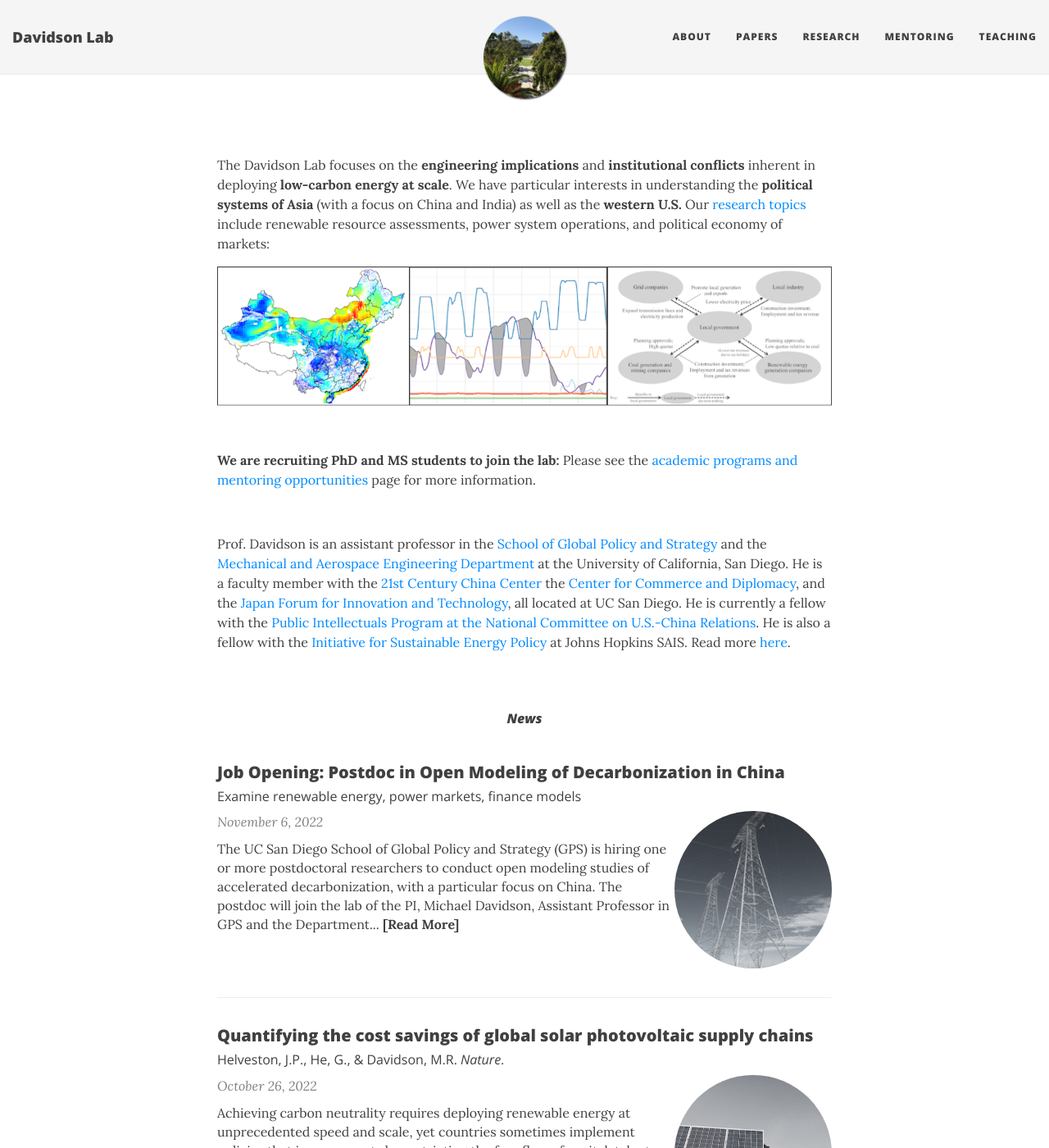
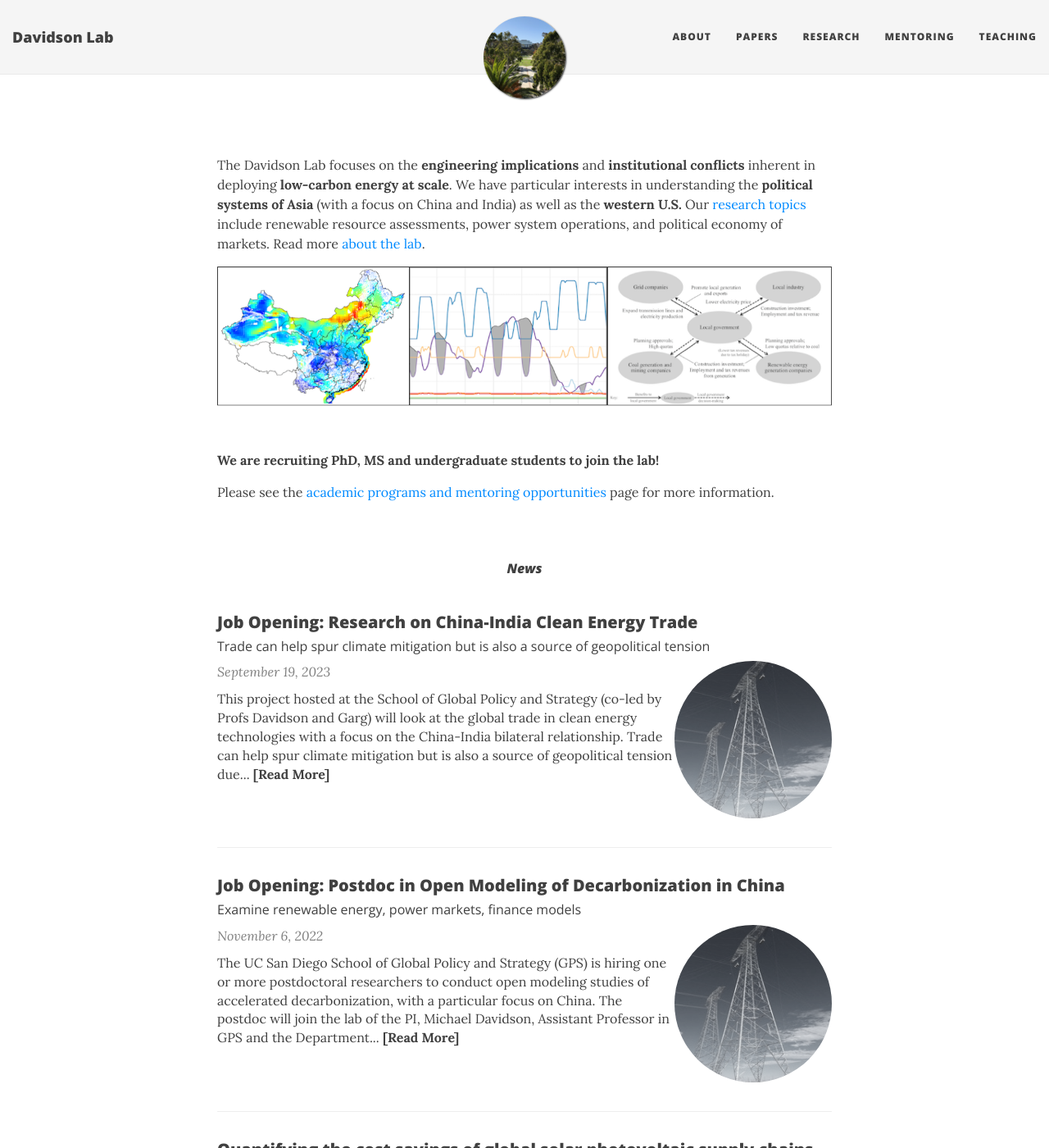
Before and after one commit to east-winds/east-winds.github.io, a Jekyll site: the page built from index.md, in a window 1280 px wide and 1400 px high. Shown: the whole window at 82% size. Built offline with Jekyll 4.4.1, drawn with Linux system fonts in a browser that asks for light colours; nearby versions of some CDN libraries.

Commit message:
Job annos

```diff
--- /dev/null
+++ b/_posts/2023-09-19-researcher-china-india-clean-energy-trade.md
@@ -0,0 +1,15 @@
+---
+layout: post
+title: "Job Opening: Research on China-India Clean Energy Trade"
+subtitle: "Trade can help spur climate mitigation but is also a source of geopolitical tension"
+tags: [post, home]
+image: /img/transmission_tower.jpg
+---
+
+This project hosted at the School of Global Policy and Strategy (co-led by Profs Davidson and Garg) will look at the global trade in clean energy technologies with a focus on the China-India bilateral relationship. Trade can help spur climate mitigation but is also a source of geopolitical tension due to who controls supply chains. Data sources on these topics vary widely (e.g., firm, location, product) and are incomplete, necessitating significant data triangulation and validation. The researcher or researchers will assist with the following tasks: 1) estimating the volume of trade between the two countries in clean energy sectors; 2) establishing a database of import tariffs/quotas, local content requirements, domestic manufacturing subsidies, and technology sharing restrictions in both countries; and 3) understanding explicit or implicit pricing of carbon and particulate matter emissions in trade.
+
+Key Skills: Ability to work independently, attention to detail, and demonstrated data management skills. Experience with R (preferred) or Stata is required. Undergraduate preferred.
+
+Note: this is only open to UCSD undergraduates.
+
+**To Apply: Complete the application on [Handshake](https://joinhandshake.com/emp/jobs/8241793) or by searching for posting 8241793**.
--- a/index.md
+++ b/index.md
@@ -7,19 +7,16 @@ published: true
 <br>
 
 
-The Davidson Lab focuses on the **engineering implications** and **institutional conflicts** inherent in deploying **low-carbon energy at scale**. We have particular interests in understanding the **political systems of Asia** (with a focus on China and India) as well as the **western U.S.** Our [research topics](/research/) include renewable resource assessments, power system operations, and political economy of markets:
+The Davidson Lab focuses on the **engineering implications** and **institutional conflicts** inherent in deploying **low-carbon energy at scale**. We have particular interests in understanding the **political systems of Asia** (with a focus on China and India) as well as the **western U.S.** Our [research topics](/research/) include renewable resource assessments, power system operations, and political economy of markets. Read more [about the lab](/about/).
 
 [![Research topics](/img/index_images.png)](/research/)
 
 <br>
 
-**We are recruiting PhD and MS students to join the lab:** Please see the [academic programs and mentoring opportunities](/mentoring/) page for more information.
+**We are recruiting PhD, MS and undergraduate students to join the lab!**
 
+Please see the [academic programs and mentoring opportunities](/mentoring/) page for more information.
 
-
-<br>
-
-Prof. Davidson is an assistant professor in the [School of Global Policy and Strategy](http://gps.ucsd.edu/) and the [Mechanical and Aerospace Engineering Department](http://maeweb.ucsd.edu/) at the University of California, San Diego. He is a faculty member with the [21st Century China Center][21ccc] the [Center for Commerce and Diplomacy][ccd], and the [Japan Forum for Innovation and Technology][jfit], all located at UC San Diego. He is currently a fellow with the [Public Intellectuals Program at the National Committee on U.S.-China Relations](https://www.ncuscr.org/program/public-intellectuals-program). He is also a fellow with the [Initiative for Sustainable Energy Policy](http://sais-isep.org/) at Johns Hopkins SAIS. Read more [here](/about/).
 
 
 
--- a/mentoring.md
+++ b/mentoring.md
@@ -5,15 +5,22 @@ image: /img/ucsd_campus_small.png
 ---
 
 
-### Openings
+### Lab Openings
 
-**We are hiring for one or more postdocs to support open modeling of decarbonization in China**. See the [job announcement](/2022-11-06-postdoc-open-modeling-decarbonization-china/) for more information.
+#### Undergrad
+**We are looking for one or more research assistants to join a new project on India-China clean energy trade**. See the [job announcement](/2023-09-19-researcher-china-india-clean-energy-trade/) for more information.
 
+#### PhD and MS
 **We are recruiting PhD and MS students to join the lab.** Please include in your inquiry (**{{ site.author.email }}**):
 
 - CV and transcript(s)
-- Research interests (the team's [research areas](/research/) are a good start to see what we do, but we are interested in what you want to do)
+- Research interests (the team's [research areas](/research/) are a good start to see what we do, but we are also interested in what you want to do)
 - If you are a fellowship recipient with funding
+
+#### Postdoc
+**We are hiring for one or more postdocs to support open modeling of decarbonization in China**. See the [job announcement](/2022-11-06-postdoc-open-modeling-decarbonization-china/) for more information.
+
+
 
 
 ### Mechanical and Aerospace Engineering
```
